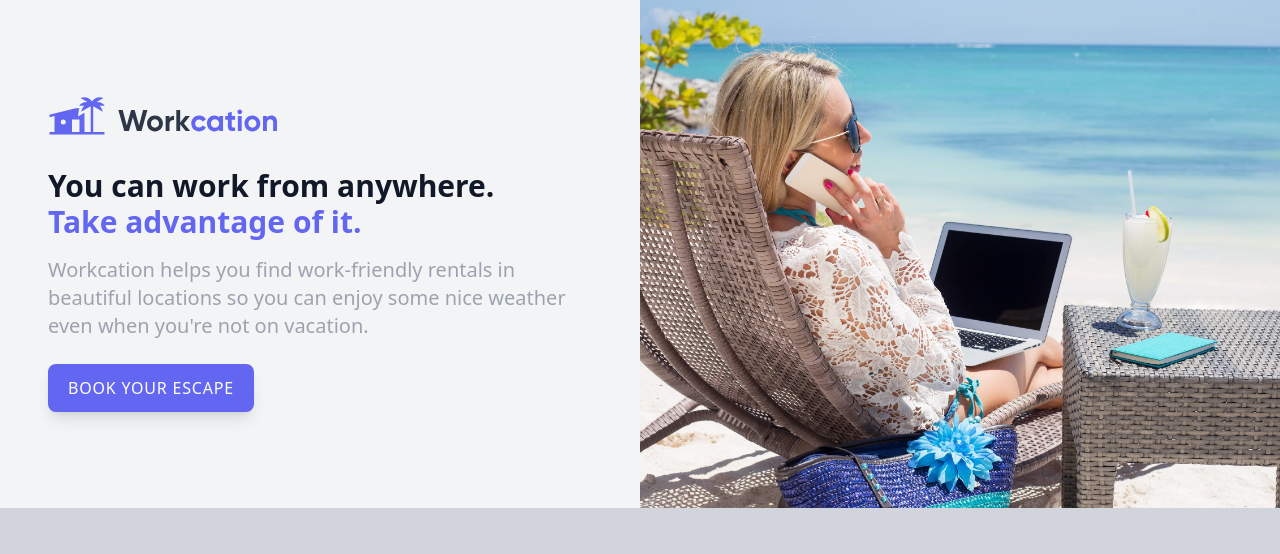
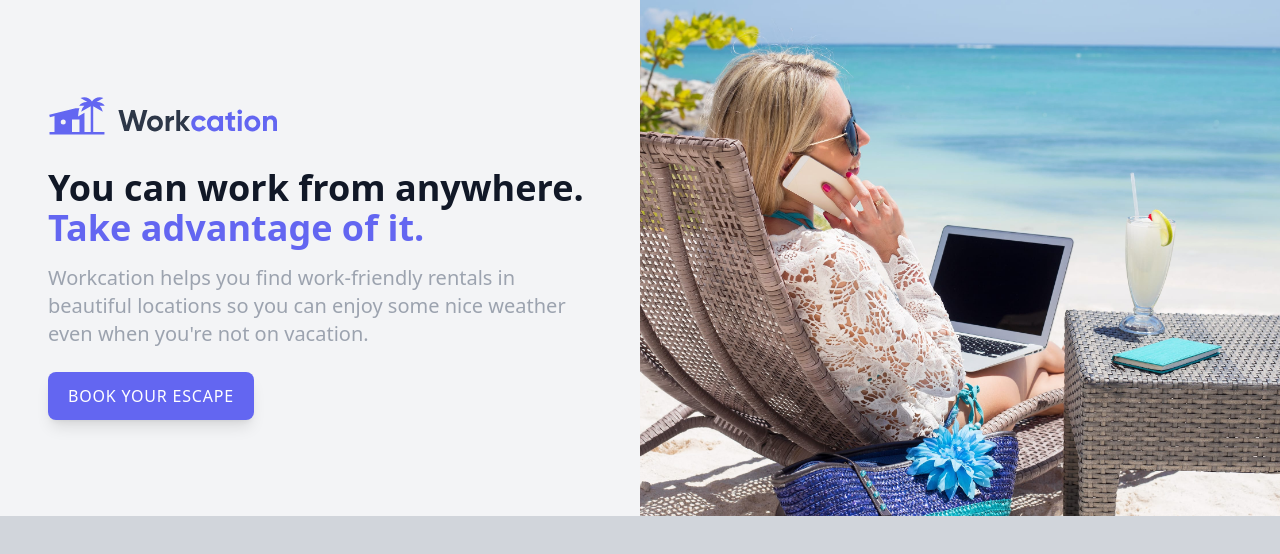
Before and after one commit to sarazaToussaint/Tailwindcss-app, a website built with Vite: page index.html in a window 1280 px wide. Built offline with nearby package versions, Linux system fonts and the light colour scheme.

Commit message:
Increase the h1 font-size on xl creen

```diff
--- a/index.html
+++ b/index.html
@@ -16,7 +16,7 @@
           alt="Woman workcationing on the beatch"
         />
 
-        <h1 class="mt-6 text-2xl font-bold text-gray-900 sm:mt-8 sm:text-4xl lg:text-3xl">
+        <h1 class="mt-6 text-2xl font-bold text-gray-900 sm:mt-8 sm:text-4xl lg:text-3xl xl:text-4xl">
           You can work from anywhere.
 
           <br class="hidden lg:inline" />
```
